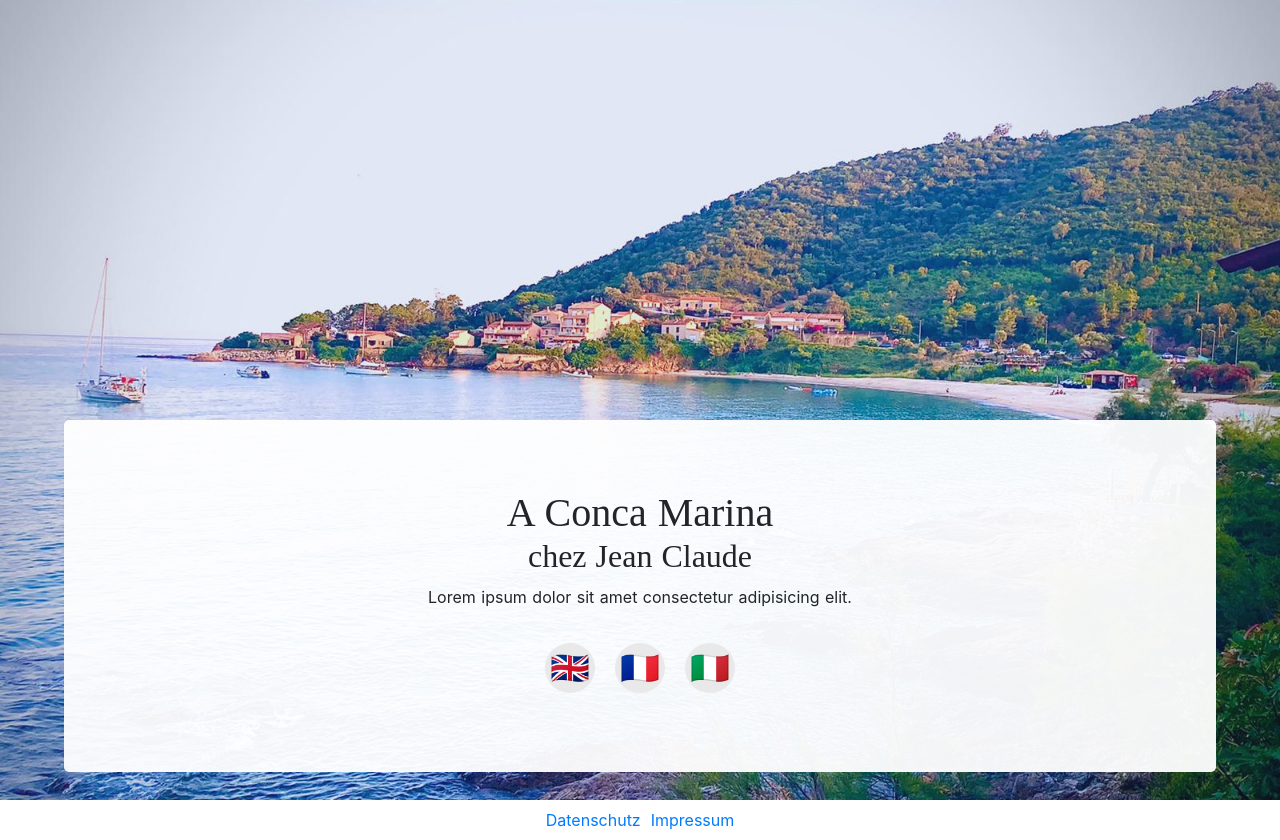
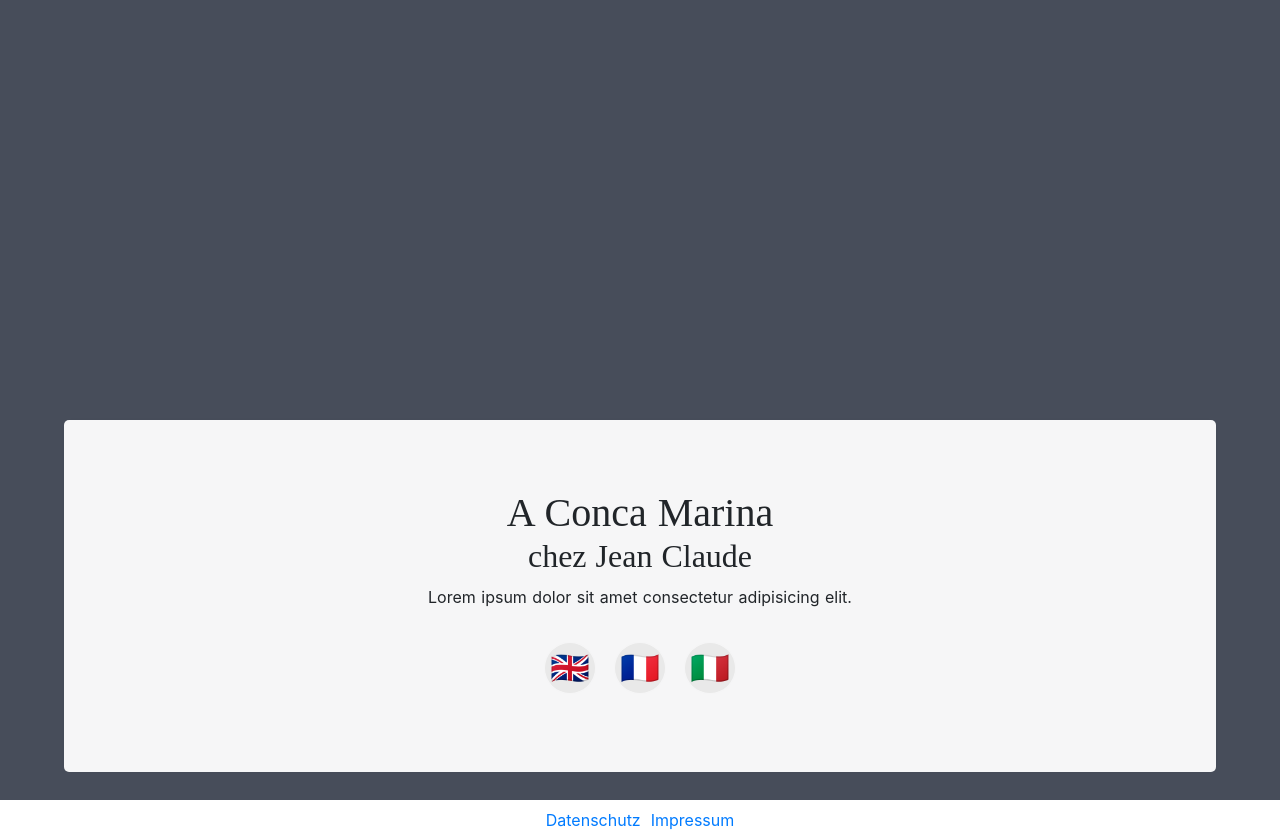
Before and after one commit to BenGoetemann/corsica, a Nuxt app: page / in a window 1280 px wide. Built offline with nearby package versions, Linux system fonts and the light colour scheme; a web font is replaced by a local one.

Commit message:
style fix 2

```diff
--- a/pages/index.vue
+++ b/pages/index.vue
@@ -31,10 +31,8 @@ export default {};
 @import url("https://fonts.googleapis.com/css2?family=Fuggles&family=Style+Script&display=swap");
 
 .responsive-background {
-  background-image: url("../assets/images/background-2.jpeg");
+  background-image: url("../assets/images/background-2.jpeg") no-repeat fixed;
   background-position: center center;
-  background-repeat: no-repeat;
-  background-attachment: fixed;
   background-size: cover;
   background-color: #464646;
   width: 100vw;
```
